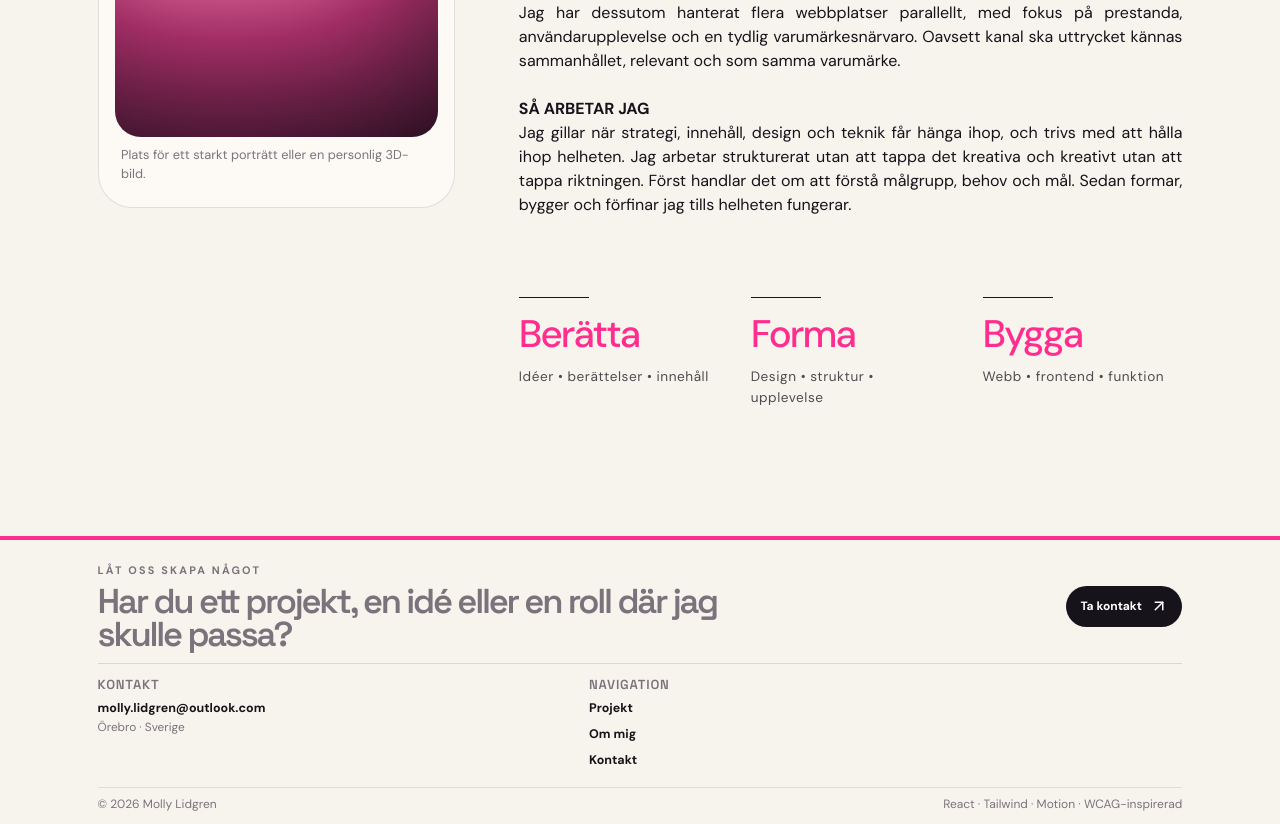
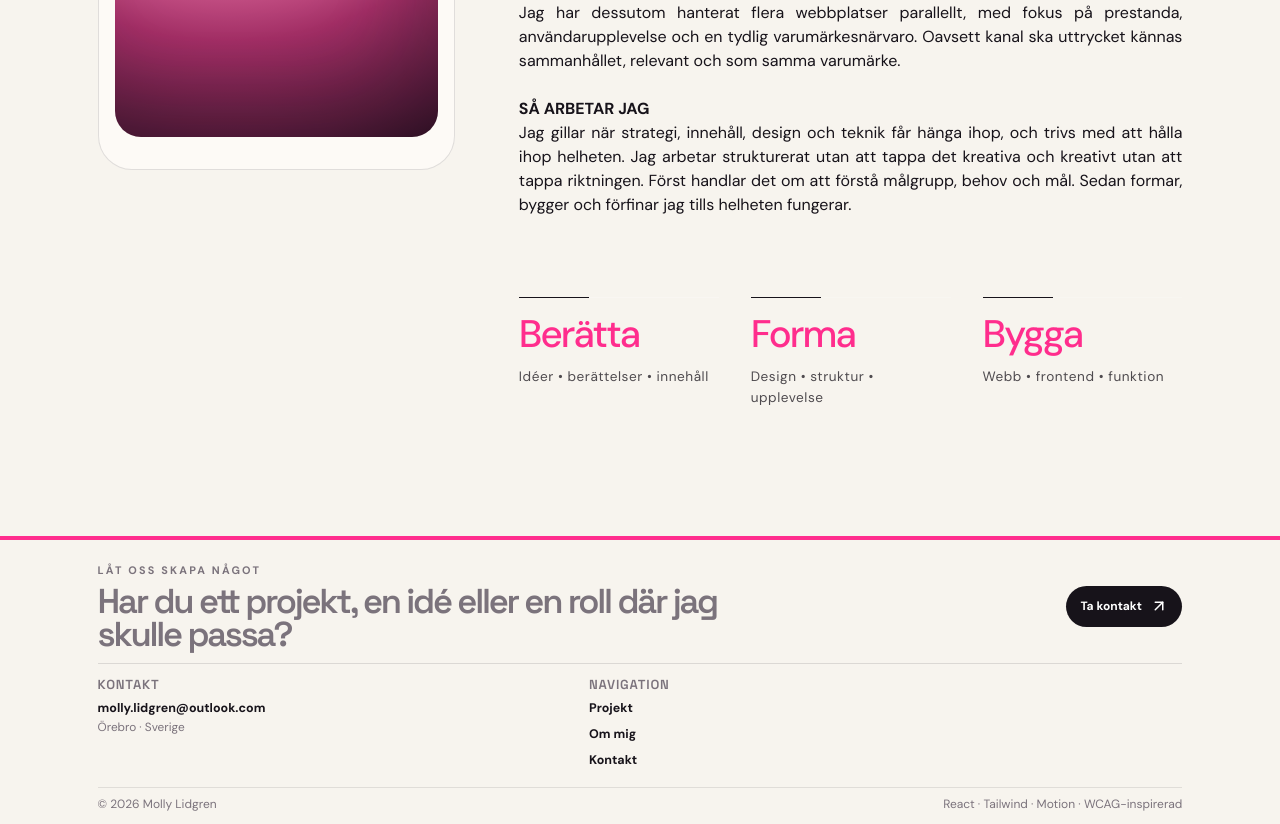
Before and after one commit to mollylidgren/mlportfolio, a React (Vite) app: page /om in a window 1280 px wide. Shown: the part 1140-1964 px from the top of the page. Built offline with nearby package versions, Linux system fonts and the light colour scheme.

Commit message:
Update portfolio

```diff
--- a/src/i18n/translations.ts
+++ b/src/i18n/translations.ts
@@ -277,8 +277,7 @@ const sv: Dict = {
     title: ["Bred erfarenhet \n ", { em: "Tydlig riktning" }],
     text: "Jag gillar att röra mig mellan det kreativa och det tekniska, och att göra idéer begripliga, användbara och levande.",
     portraitPlaceholder: "DIN BILD / PORTRÄTT",
-    portraitCaption:
-      "Plats för ett starkt porträtt eller en personlig 3D-bild.",
+    portraitCaption: "",
     bigCopy: "Namn Efternamn",
     bigCopySections: [
       {
```
